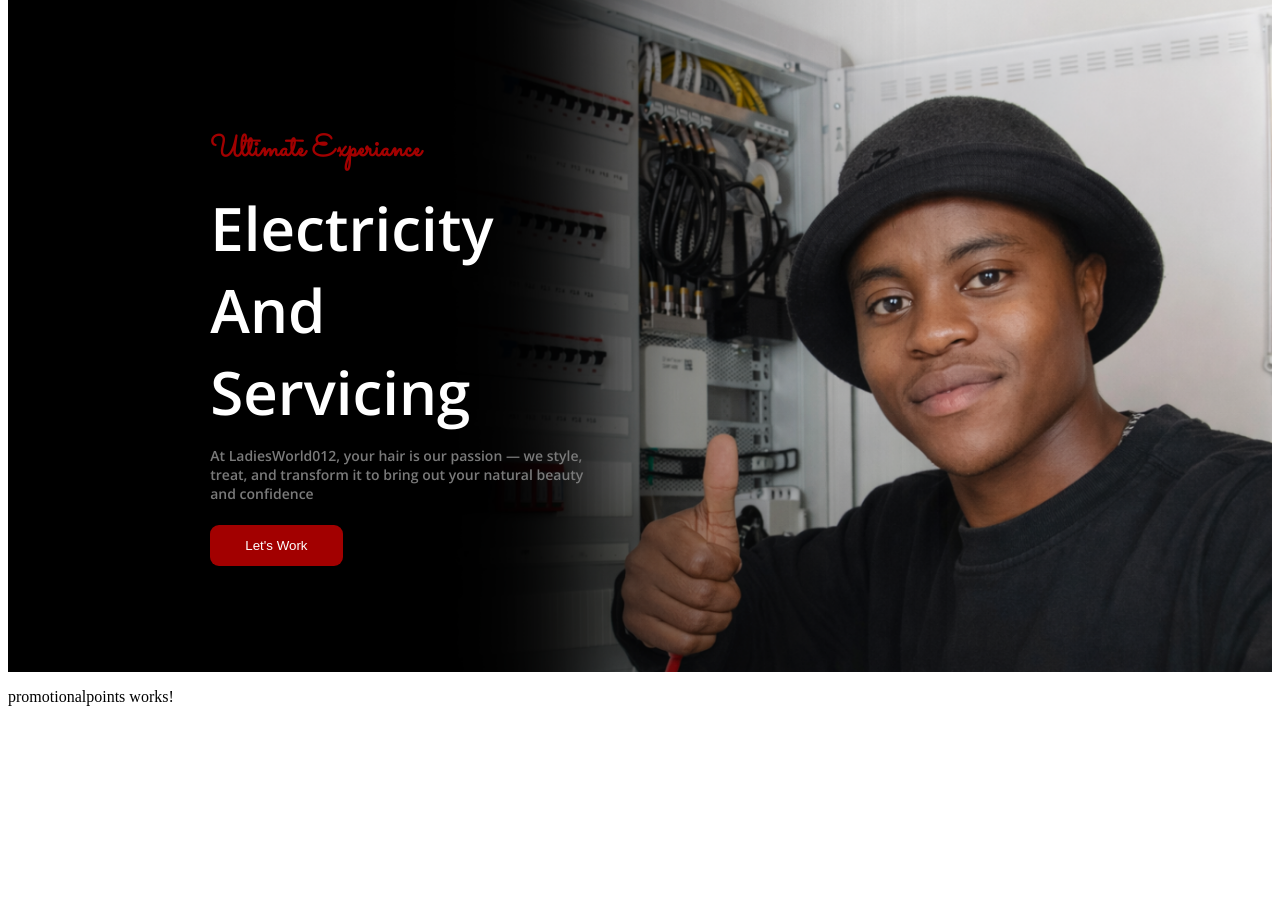
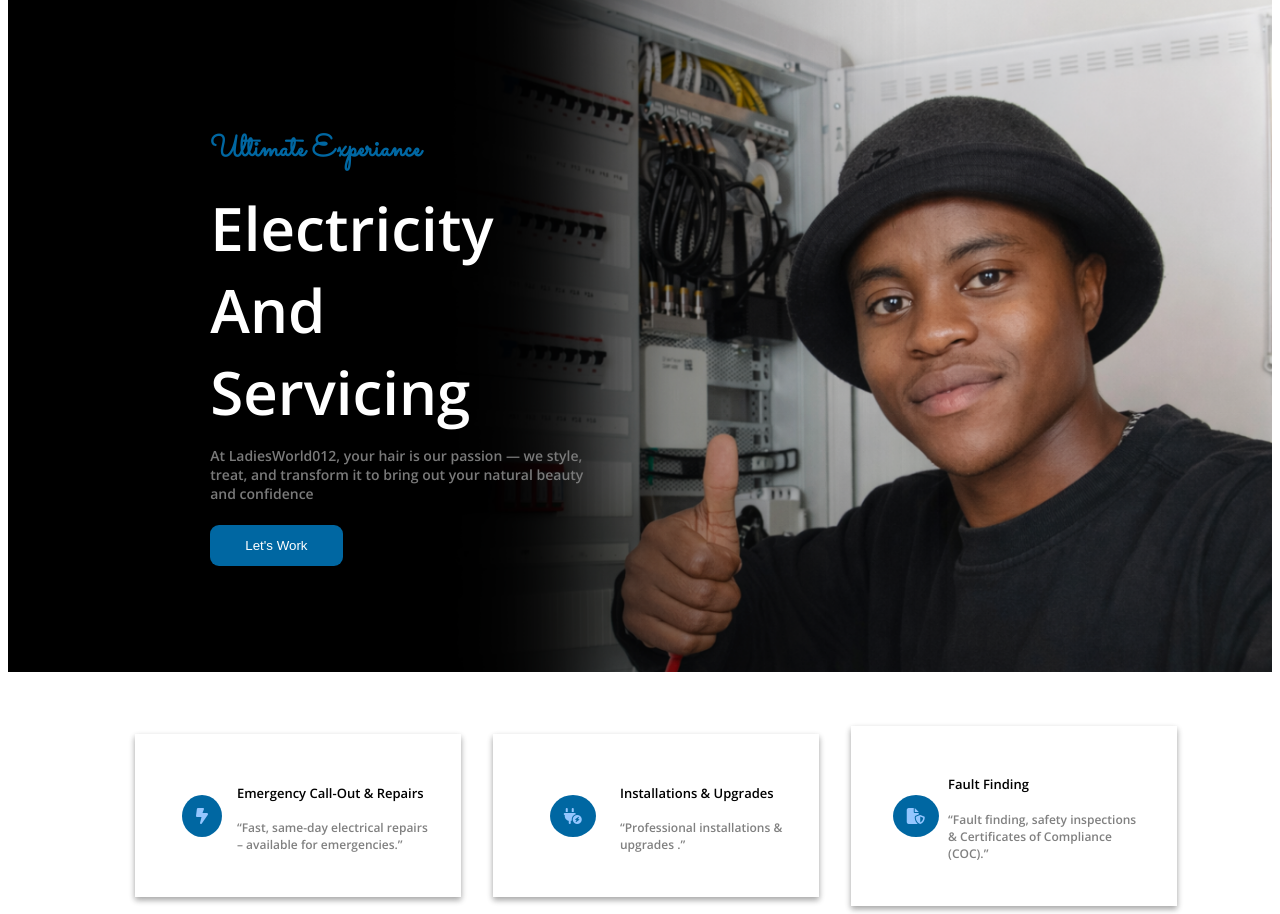
Before and after one commit to Trophydecoder/PhazimaTrading, an Angular app: page / in a window 1280 px wide. Shown: the part 120-1034 px from the top of the page. Before the commit the page ends 842 px from the top, so only its background shows below. Built offline with nearby package versions, Linux system fonts and the light colour scheme.

Commit message:
promotionalpoints

```diff
--- a/src/app/components/landing/landing.component.scss
+++ b/src/app/components/landing/landing.component.scss
@@ -26,7 +26,7 @@
 }
 .text h3{
     font-family: 'Sacramento', cursive;
-    color:#a20000;
+    color:#0067a2;
 }
 .text p{
     margin-top: -7%;
@@ -37,7 +37,7 @@
 
 button{
     padding: 13px 35px;
-    background-color:#a20000;
+    background-color:#0067a2;
     border: none;
     border-radius: 9px;
     color: white;
--- a/src/app/components/promotionalpoints/promotionalpoints.component.html
+++ b/src/app/components/promotionalpoints/promotionalpoints.component.html
@@ -1 +1,29 @@
-<p>promotionalpoints works!</p>
+<div class="MainContainer">
+    <div class="SectionMain">
+        <div class="box">
+            <div class="icon">
+            <i class="fa-solid fa-bolt-lightning service-icon emergency"></i>
+            </div>
+            <div class="Side">
+                <h4>Emergency Call-Out & Repairs</h4>
+                <p>“Fast, same-day electrical repairs – available for emergencies.”</p>
+            </div>
+        </div>
+        <div class="box">
+            <div class="icon">
+                <i class="fa-solid fa-plug-circle-bolt service-icon installations"></i>
+            </div>
+            <div class="Side">
+                <h4>Installations & Upgrades</h4>
+                <p>“Professional installations & upgrades .”</p>
+            </div>
+    </div>
+    <div class="box">
+        <div class="icon">
+            <i class="fa-solid fa-file-shield service-icon compliance"></i>
+        </div>
+        <div class="Side">
+            <h4>Fault Finding</h4>
+            <p>“Fault finding, safety inspections & Certificates of Compliance (COC).”</p>
+        </div>
+</div>
--- a/src/app/components/promotionalpoints/promotionalpoints.component.scss
+++ b/src/app/components/promotionalpoints/promotionalpoints.component.scss
@@ -0,0 +1,68 @@
+.MainContainer{
+    width:100%;
+    display: flex;
+    font-family: 'Open Sans', sans-serif;
+    justify-content: center;
+    align-items: center;
+}
+.SectionMain{
+    padding: 4%;
+    width:100%;
+    flex-direction: column;
+    display: flex;
+    justify-content: center;
+    align-items: center;
+}
+.box{
+    margin-top: 5%;
+    padding: 3%;
+    width:76%;
+    display: flex;
+    justify-content: center;
+    align-items: center;
+    flex-direction: row;
+    box-shadow: rgba(0, 0, 0, 0.16) 0px 3px 6px, rgba(0, 0, 0, 0.23) 0px 3px 6px;
+}
+.icon{
+    width:50%;
+    display: flex;
+    justify-content: center;
+}
+.service-icon {
+    border-radius: 50%;
+    padding:13px 14px;
+    background-color:#0067a2;;
+    color:#94c6ff;
+}
+.Side h4{
+     font-weight: bolder;
+     font-size: 14px;
+     color: black;
+}
+.Side p{
+    font-size: 13px;
+    color: grey;
+}
+
+@media screen and (min-width:1024px){
+    .box{
+        width:45%;
+       margin-left: 3%;
+    }
+    .SectionMain{
+        padding: 0%;
+        display: flex;
+        justify-content: space-around;
+        width:85%;
+        flex-direction:row;
+
+    }
+    .Side h4{
+        font-size: 13px;
+
+   }
+   .Side p{
+    font-size: 12px;
+
+}
+}
```
